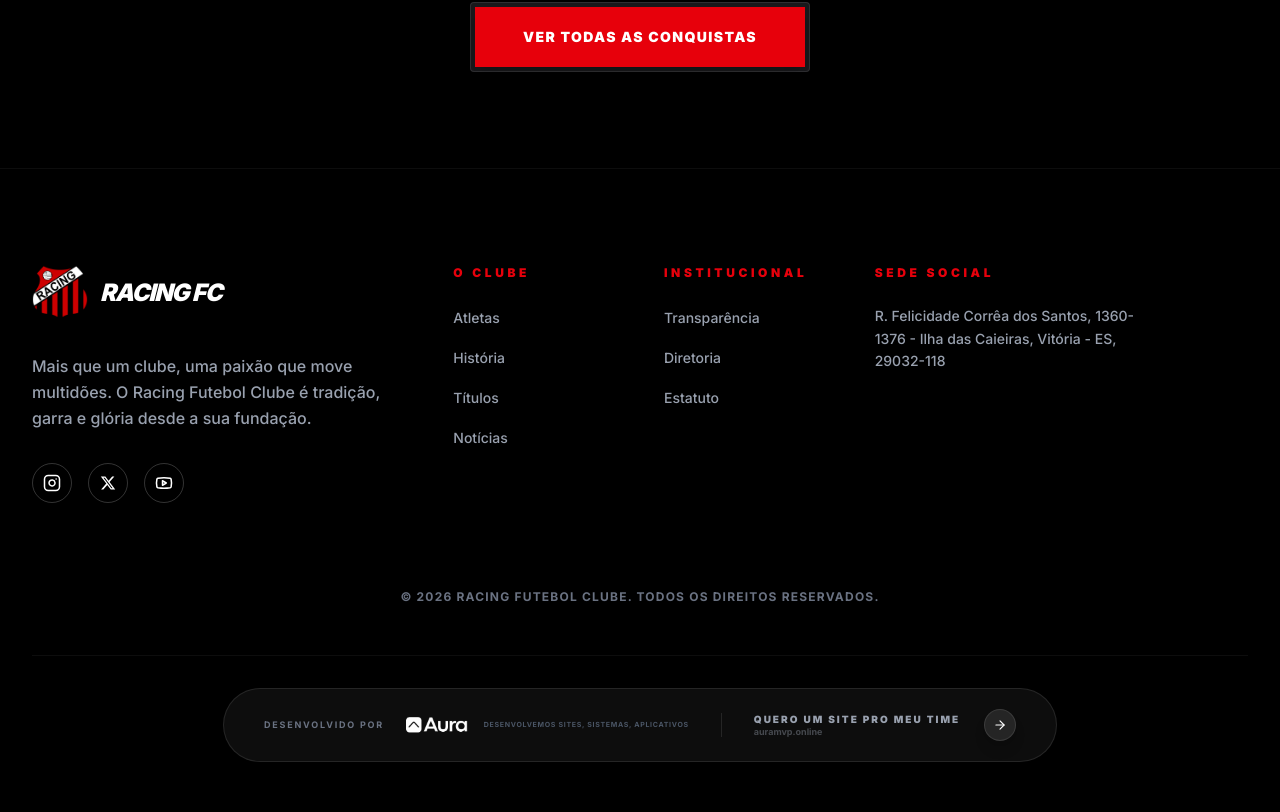
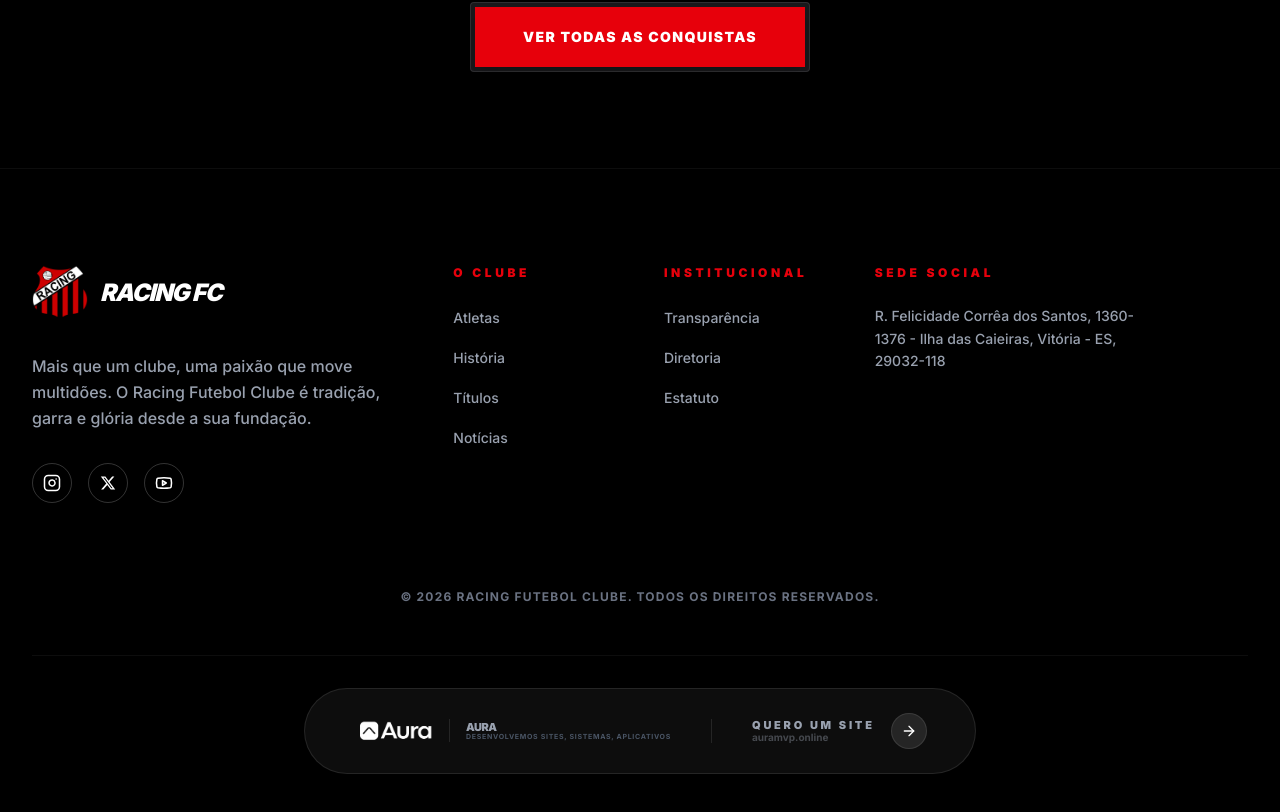
Before and after one commit to auramvp/Racing-Futebol-Clube-V1, a React (Vite) app: page / in a window 1280 px wide. Shown: the part 3641-4453 px from the top of the page. Built offline with nearby package versions, Linux system fonts and the light colour scheme; no server answers; the database is empty.

Commit message:
fix: production issues (favicon, firestore rules, spa routing)

```diff
--- a/index.html
+++ b/index.html
@@ -5,7 +5,7 @@
   <meta charset="UTF-8" />
   <meta name="viewport" content="width=device-width, initial-scale=1.0" />
   <title>Racing Futebol Clube</title>
-  <link rel="icon" type="image/png" href="/Racing%20FC.png" />
+  <link rel="icon" type="image/png" href="/racing-fc.png" />
 </head>
 
 <body>
--- a/src/components/layout/Footer.tsx
+++ b/src/components/layout/Footer.tsx
@@ -83,23 +83,28 @@ export default function Footer() {
             href="https://auramvp.online"
             target="_blank"
             rel="noopener noreferrer"
-            className="flex flex-col md:flex-row items-center gap-4 md:gap-8 bg-white/5 hover:bg-white text-gray-400 hover:text-black px-10 py-5 rounded-full border border-white/10 transition-all duration-500 group shadow-2xl"
+            className="flex items-center gap-4 md:gap-10 bg-white/5 hover:bg-white text-gray-400 hover:text-black px-6 py-3.5 md:px-12 md:py-6 rounded-full border border-white/10 transition-all duration-500 group shadow-2xl"
           >
-            <div className="flex items-center gap-4">
-              <span className="text-[9px] font-bold uppercase tracking-[0.2em] text-gray-500 group-hover:text-black/50 transition-colors">Desenvolvido por</span>
-              <div className="flex items-center gap-3 border-r border-white/10 group-hover:border-black/10 pr-8">
-                <img src="/aura.png" alt="Aura Logo" className="h-6 w-auto grayscale group-hover:grayscale-0 transition-all duration-500" />
-                <span className="text-[7px] font-bold uppercase tracking-widest text-gray-600 group-hover:text-black/60 transition-colors">Desenvolvemos Sites, Sistemas, Aplicativos</span>
+            {/* Logo and Brand */}
+            <div className="flex items-center gap-3">
+              <img src="/aura.png" alt="Aura Logo" className="h-4 md:h-7 w-auto grayscale group-hover:grayscale-0 transition-all duration-500" />
+              <div className="hidden md:flex flex-col -space-y-1 border-l border-white/10 group-hover:border-black/10 pl-4">
+                <span className="text-[11px] font-black uppercase tracking-tighter text-gray-400 group-hover:text-black transition-colors">Aura</span>
+                <span className="text-[7px] font-bold uppercase tracking-widest text-gray-600 group-hover:text-black/60 transition-colors whitespace-nowrap">Desenvolvemos Sites, Sistemas, Aplicativos</span>
               </div>
             </div>
 
-            <div className="flex items-center gap-6">
-              <div className="flex flex-col items-center md:items-start -space-y-0.5">
-                <span className="text-[10px] font-black uppercase tracking-[0.2em]">Quero um site pro meu time</span>
-                <span className="text-[9px] font-bold opacity-40 group-hover:opacity-60 transition-opacity">auramvp.online</span>
+            {/* Separator */}
+            <div className="h-4 md:h-6 w-[1px] bg-white/10 group-hover:bg-black/10 transition-colors" />
+
+            {/* CTA */}
+            <div className="flex items-center gap-3 md:gap-4">
+              <div className="flex flex-col -space-y-1">
+                <span className="text-[9px] md:text-[11px] font-black uppercase tracking-[0.1em] md:tracking-[0.25em]">Quero um site</span>
+                <span className="text-[8px] md:text-[10px] font-bold opacity-40 group-hover:opacity-60 transition-opacity">auramvp.online</span>
               </div>
-              <div className="w-8 h-8 rounded-full bg-white/10 group-hover:bg-black/10 flex items-center justify-center text-white group-hover:text-black transition-all shadow-lg border border-white/10 group-hover:border-black/10">
-                <ArrowRight size={14} />
+              <div className="w-7 h-7 md:w-9 md:h-9 rounded-full bg-white/10 group-hover:bg-black/10 flex items-center justify-center text-white group-hover:text-black transition-all border border-white/10 group-hover:border-black/10">
+                <ArrowRight size={12} className="md:w-4 md:h-4" />
               </div>
             </div>
           </a>
```
Also changed, not shown: vercel.json (added), 1 other file (tests, documents, lock files or other folders).
